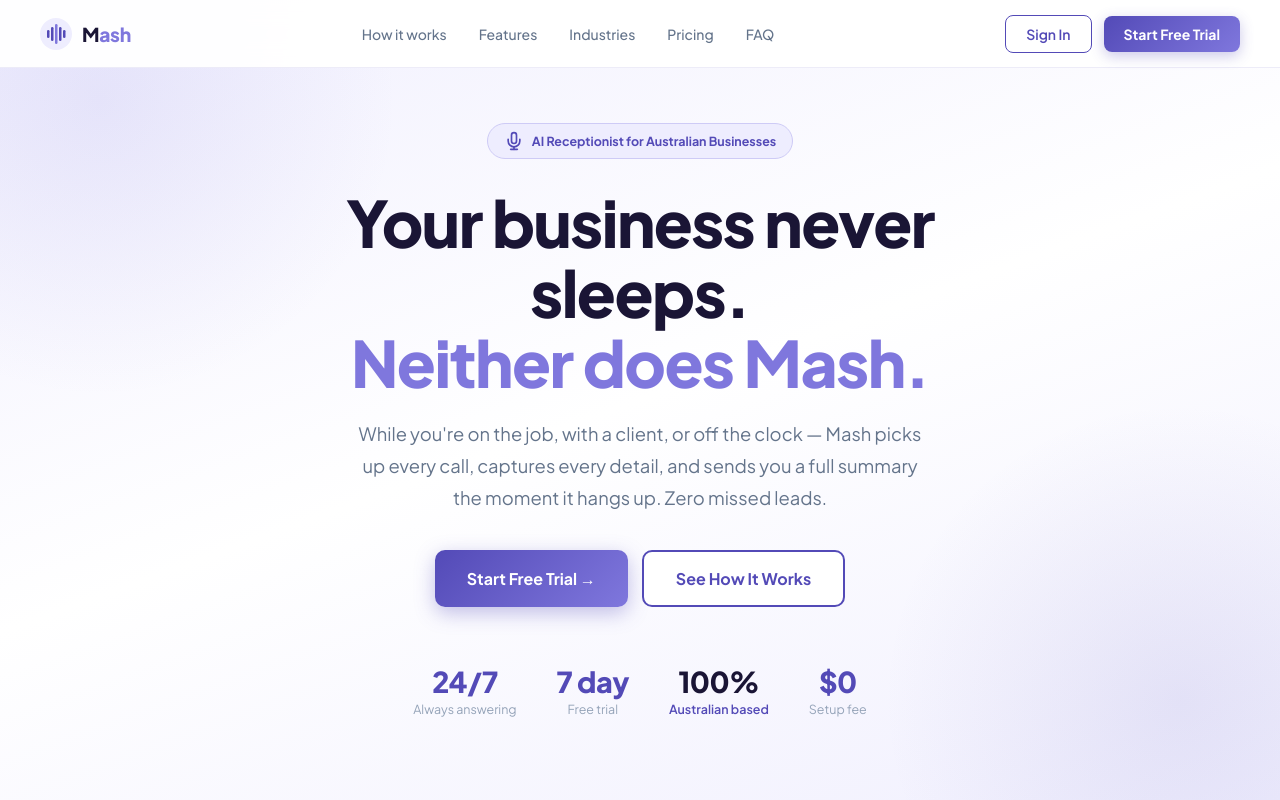
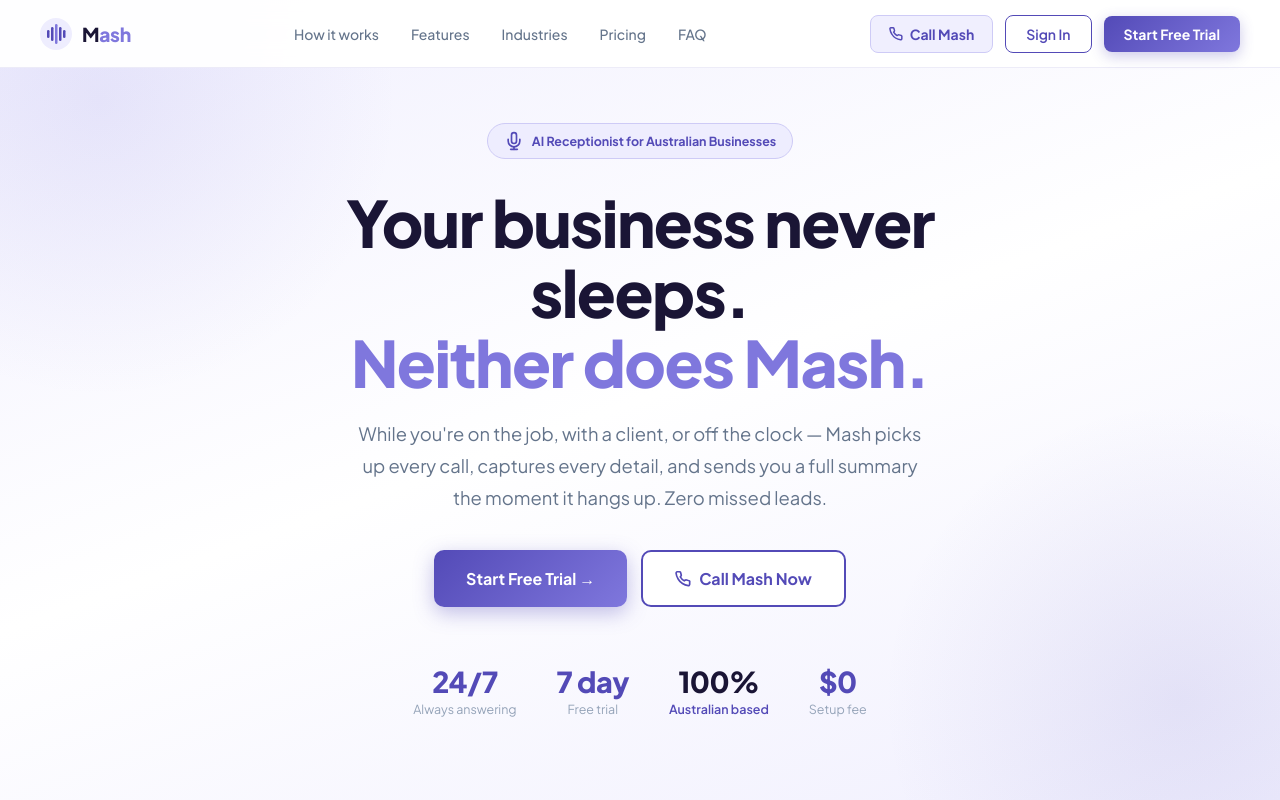
Before and after one commit to KarnaConnect/mashai-website, a Next.js app: page / in a window 1280 px wide. Shown: the top 800 px of the page. Built offline with nearby package versions, Linux system fonts and the light colour scheme.

Commit message:
Add Call Mash button to nav and hero

```diff
--- a/pages/index.js
+++ b/pages/index.js
@@ -179,6 +179,9 @@
         .btn-outline:hover { background:#EEEDFE; }
         .btn-solid { padding:9px 20px; background:linear-gradient(135deg,#534AB7,#7F77DD); border:none; border-radius:8px; color:#fff; font-size:0.875rem; font-weight:700; cursor:pointer; font-family:'Plus Jakarta Sans',sans-serif; box-shadow:0 4px 14px rgba(83,74,183,0.3); transition:opacity 0.2s; }
         .btn-solid:hover { opacity:0.9; }
+        .btn-call { display:inline-flex; align-items:center; gap:7px; padding:9px 18px; background:#f0effe; border:1.5px solid #CECBF6; border-radius:8px; color:#534AB7; font-size:0.875rem; font-weight:700; cursor:pointer; font-family:'Plus Jakarta Sans',sans-serif; transition:all 0.2s; text-decoration:none; }
+        .btn-call:hover { background:#EEEDFE; border-color:#534AB7; }
+        .btn-call svg { flex-shrink:0; }
         .hamburger { display:none; background:none; border:none; cursor:pointer; color:#1a1535; padding:4px; }
 
         /* HERO */
@@ -325,6 +328,10 @@
           <a href="#faq">FAQ</a>
         </div>
         <div className="nav-cta">
+          <a className="btn-call" href="tel:+61876490208">
+            <svg width="14" height="14" fill="none" stroke="currentColor" strokeWidth="2.5" strokeLinecap="round" strokeLinejoin="round" viewBox="0 0 24 24"><path d="M22 16.92v3a2 2 0 0 1-2.18 2 19.79 19.79 0 0 1-8.63-3.07A19.5 19.5 0 0 1 4.69 12a19.79 19.79 0 0 1-3.07-8.67A2 2 0 0 1 3.6 1.18h3a2 2 0 0 1 2 1.72c.127.96.361 1.903.7 2.81a2 2 0 0 1-.45 2.11L7.91 8.72a16 16 0 0 0 6 6l1.27-.73a2 2 0 0 1 2.11-.45c.907.339 1.85.573 2.81.7A2 2 0 0 1 22 16.92z"/></svg>
+            Call Mash
+          </a>
           <button className="btn-outline" onClick={() => window.location.href='https://dashboard.mashai.com.au/login'}>Sign In</button>
           <button className="btn-solid" onClick={() => window.location.href='https://dashboard.mashai.com.au/onboarding'}>Start Free Trial</button>
         </div>
@@ -355,7 +362,10 @@
           <p className="hero-sub">While you're on the job, with a client, or off the clock — Mash picks up every call, captures every detail, and sends you a full summary the moment it hangs up. Zero missed leads.</p>
           <div className="hero-btns">
             <button className="hero-btn-primary" onClick={() => window.location.href='https://dashboard.mashai.com.au/onboarding'}>Start Free Trial →</button>
-            <button className="hero-btn-secondary" onClick={() => document.getElementById('how').scrollIntoView({behavior:'smooth'})}>See How It Works</button>
+            <a className="hero-btn-secondary" href="tel:+61876490208" style={{display:'inline-flex',alignItems:'center',gap:'8px',textDecoration:'none'}}>
+              <svg width="16" height="16" fill="none" stroke="currentColor" strokeWidth="2.5" strokeLinecap="round" strokeLinejoin="round" viewBox="0 0 24 24"><path d="M22 16.92v3a2 2 0 0 1-2.18 2 19.79 19.79 0 0 1-8.63-3.07A19.5 19.5 0 0 1 4.69 12a19.79 19.79 0 0 1-3.07-8.67A2 2 0 0 1 3.6 1.18h3a2 2 0 0 1 2 1.72c.127.96.361 1.903.7 2.81a2 2 0 0 1-.45 2.11L7.91 8.72a16 16 0 0 0 6 6l1.27-.73a2 2 0 0 1 2.11-.45c.907.339 1.85.573 2.81.7A2 2 0 0 1 22 16.92z"/></svg>
+              Call Mash Now
+            </a>
           </div>
           <div className="hero-stats">
             <div className="hero-stat"><div className="hero-stat-num">24/7</div><div className="hero-stat-label">Always answering</div></div>
```
